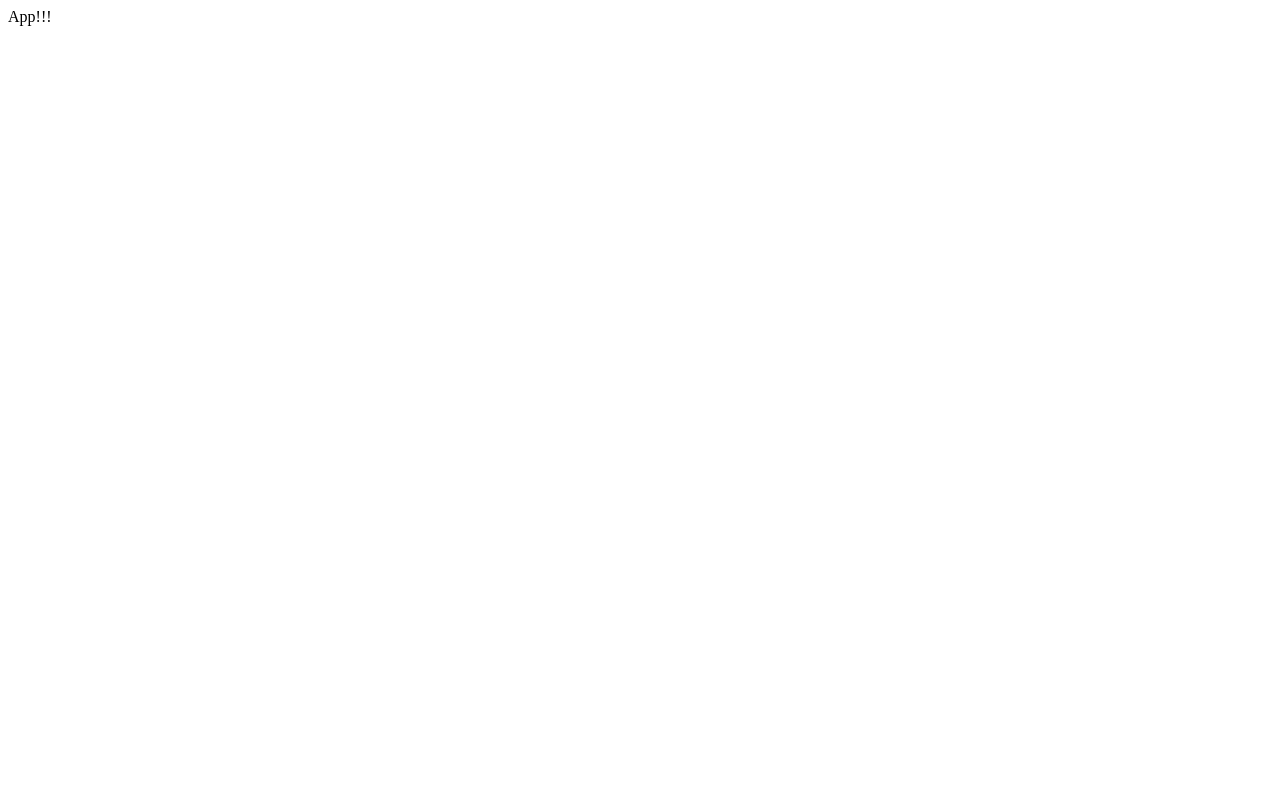
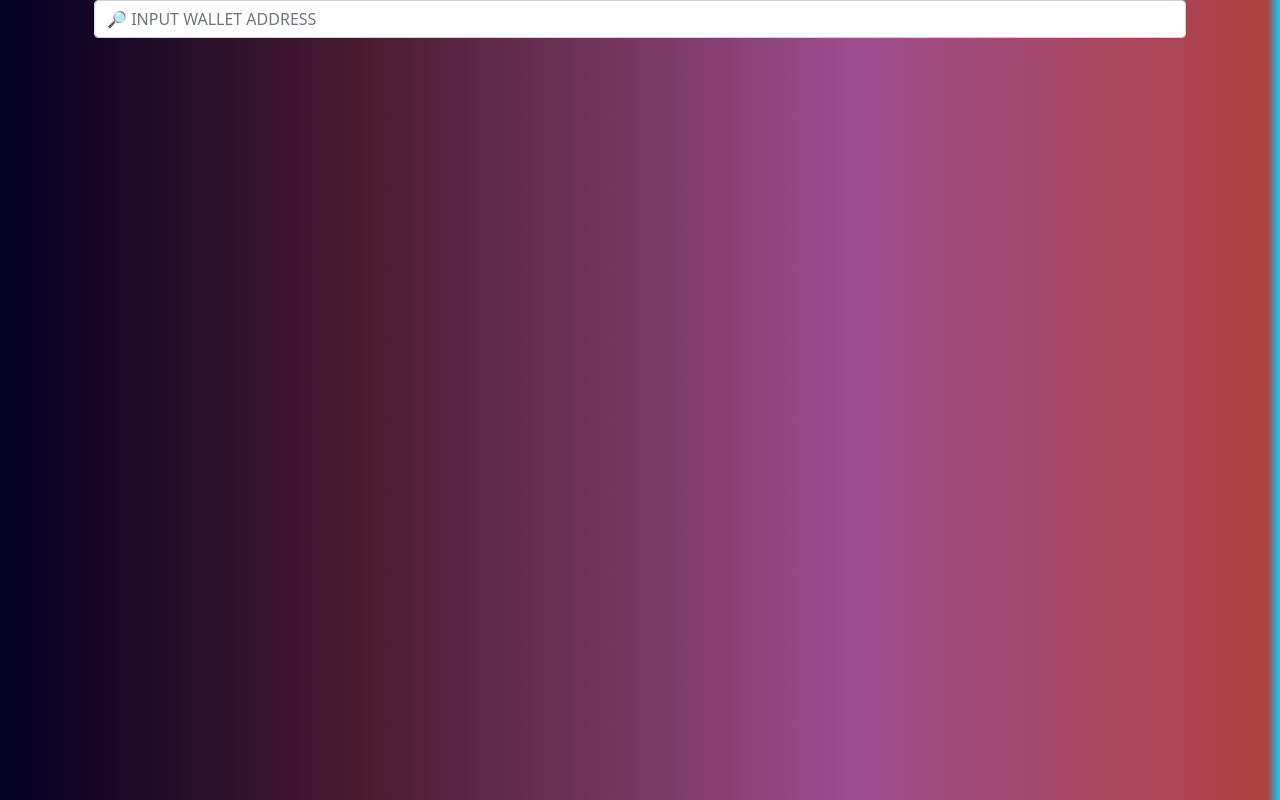
Before and after one commit to jatin711-debug/project-nft-listing, a React (Vite) app: page / in a window 1280 px wide. Built offline with nearby package versions, Linux system fonts and the light colour scheme.

Commit message:
Commit-2

```diff
--- a/index.html
+++ b/index.html
@@ -2,7 +2,6 @@
 <html lang="en">
   <head>
     <meta charset="UTF-8" />
-    <link rel="icon" type="image/svg+xml" href="/src/favicon.svg" />
     <meta name="viewport" content="width=device-width, initial-scale=1.0" />
     <title>Vite App</title>
   </head>
--- /dev/null
+++ b/src/App.css
@@ -0,0 +1,4 @@
+body{
+    background: rgb(2,0,36);
+    background: linear-gradient(90deg, rgba(2,0,36,1) 0%, rgba(76,28,48,1) 29%, rgba(157,78,142,1) 67%, rgba(176,65,65,1) 99%, rgba(0,212,255,1) 100%);
+}
--- a/src/App.jsx
+++ b/src/App.jsx
@@ -1,9 +1,10 @@
-import React from 'react'
 
+import './App.css';
+import InputBar from './components/InputBar';
 const App = () => {
     return (
-        <div>
-            App!!!
+        <div className="container">
+            <InputBar/>
         </div>
     );
 }
--- /dev/null
+++ b/src/components/InputBar.jsx
@@ -0,0 +1,12 @@
+
+const InputBar = () => {
+    return (
+        <div className="container">
+            <div className="form-group">
+                <input className="form-control" placeholder="🔎 INPUT WALLET ADDRESS"/>
+            </div>
+        </div>
+    )
+}
+
+export default InputBar
--- a/src/main.jsx
+++ b/src/main.jsx
@@ -1,3 +1,5 @@
 import ReactDOM from 'react-dom';
 import App from './App';
+import "bootstrap/dist/css/bootstrap.css";
+
 ReactDOM.render(<App/>,document.getElementById('root'));
```
Also changed, not shown: src/media/images/logo.png (added), 1 other file (tests, documents, lock files or other folders).
